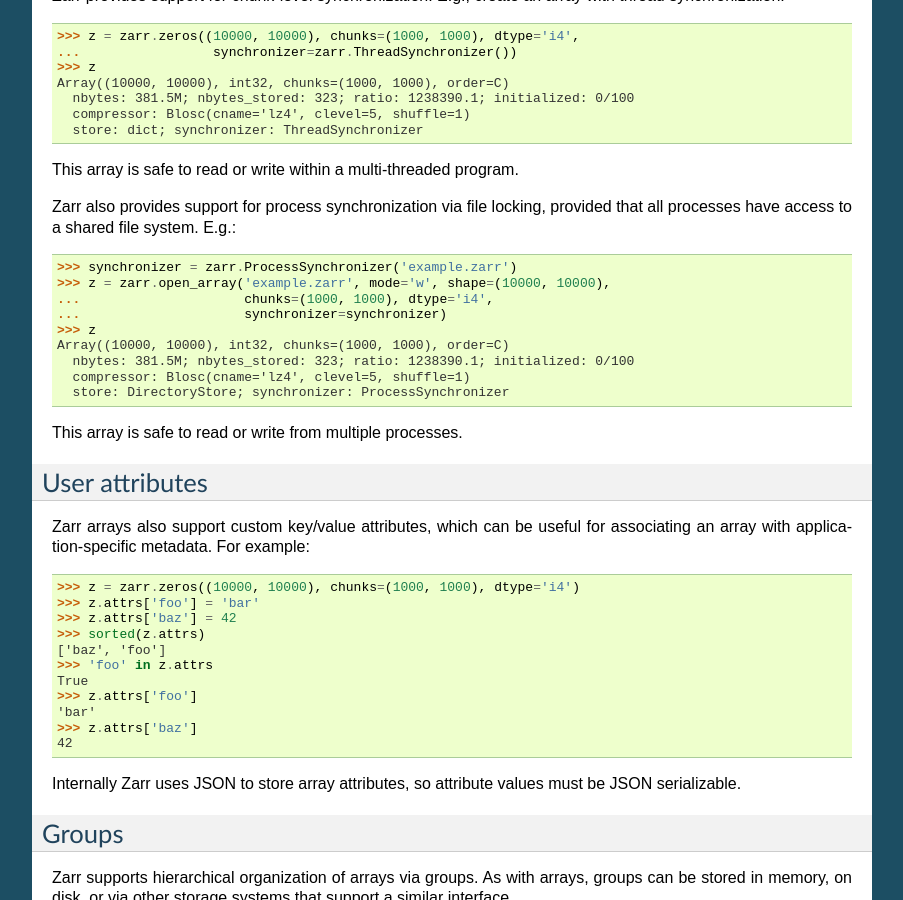
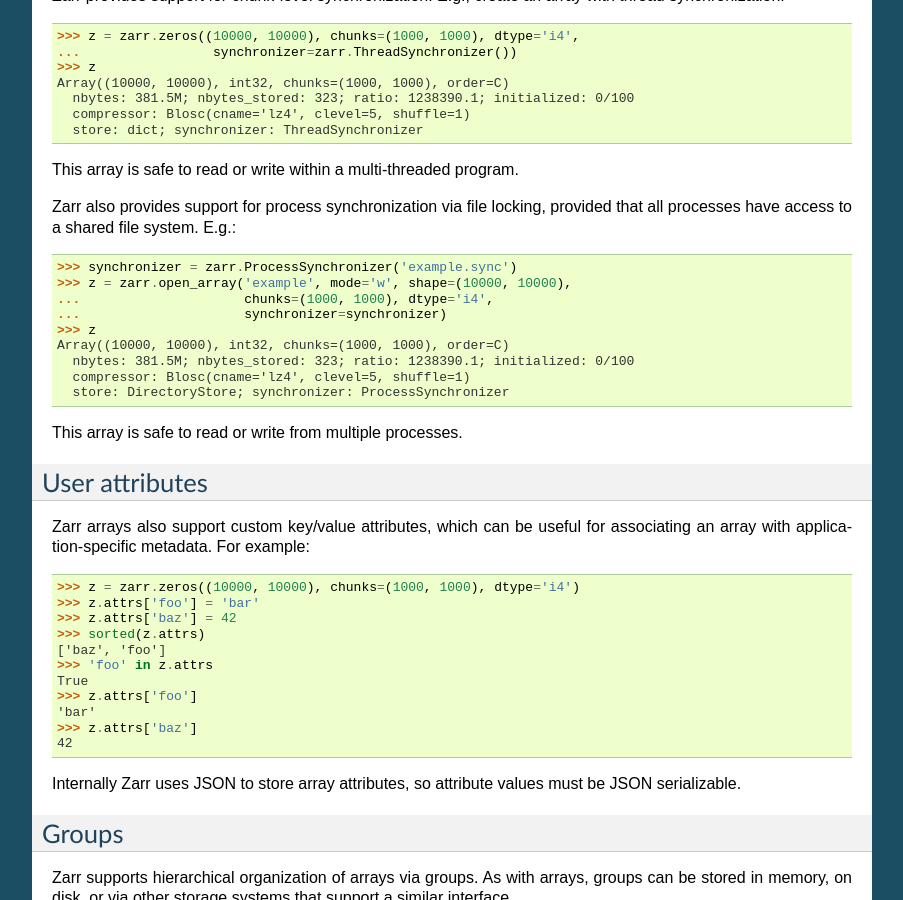
Before and after one commit to enthusiastdev121/zarr-python, a Sphinx documentation site: the page built from docs/tutorial.rst, in a window 1280 px wide and 900 px high, scrolled down 5067 px. Shown: the whole window, without its empty margins (198-1101 px from the left). Built offline with Sphinx 7.4.7, drawn with Linux system fonts in a browser that asks for light colours; the version number could not be read and is left out.

Commit message:
fix process sync example in tutorial

```diff
--- a/docs/tutorial.rst
+++ b/docs/tutorial.rst
@@ -342,8 +342,8 @@ This array is safe to read or write within a multi-threaded program.
 Zarr also provides support for process synchronization via file locking,
 provided that all processes have access to a shared file system. E.g.::
 
-    >>> synchronizer = zarr.ProcessSynchronizer('example.zarr')
-    >>> z = zarr.open_array('example.zarr', mode='w', shape=(10000, 10000),
+    >>> synchronizer = zarr.ProcessSynchronizer('example.sync')
+    >>> z = zarr.open_array('example', mode='w', shape=(10000, 10000),
     ...                     chunks=(1000, 1000), dtype='i4',
     ...                     synchronizer=synchronizer)
     >>> z
```
Also changed, not shown: 1 other file.
